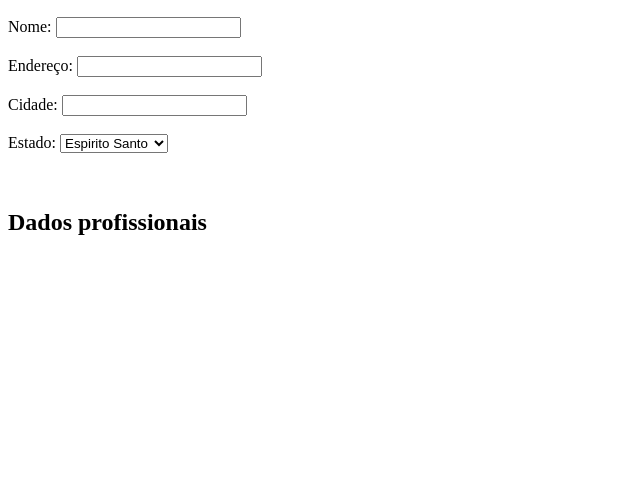
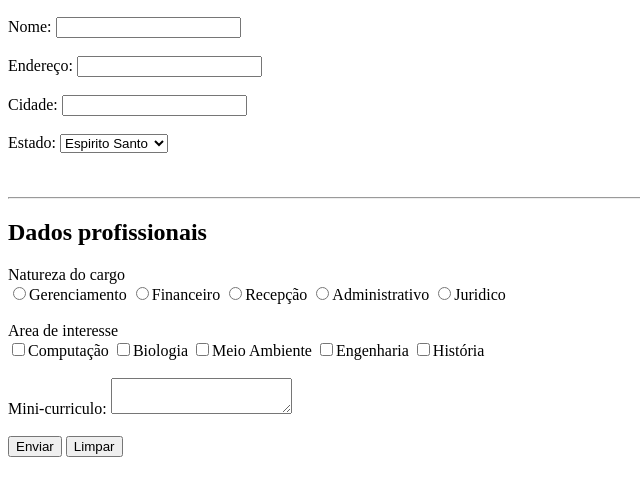
Before and after one commit to joaovwklein/DDS18, a plain HTML site: page exercicioHtml03/index.html in a window 1280 px wide. Shown: the part 110-606 px from the top of the page, without its empty margins (0-640 px from the left). Drawn offline with Linux system fonts and the light colour scheme.

Commit message:
exercicios

```diff
--- a/exercicioHtml03/index.html
+++ b/exercicioHtml03/index.html
@@ -28,9 +28,31 @@
     </div>
     <br>
     <br>
-    <div>
+    <hr>
         <h2>Dados profissionais</h2>
-        <label for="natureza do cargo"></label>
+        <label for="natureza do cargo">Natureza do cargo</label>
+        <br>
+        <input type="radio" name="cargo" value="Gerencia">Gerenciamento
+        <input type="radio" name="cargo" value="Financeiro">Financeiro
+        <input type="radio" name="cargo" value="Recepção">Recepção
+        <input type="radio" name="cargo" value="Administrativo">Administrativo
+        <input type="radio" name="cargo" value="Juridico">Juridico
+        <br><br>
+        <label for="area de interesse">Area de interesse</label>
+        <br>
+        <input type="checkbox" name="area">Computação
+        <input type="checkbox" name="area1">Biologia
+        <input type="checkbox" name="area2">Meio Ambiente
+        <input type="checkbox" name="area3">Engenharia
+        <input type="checkbox" name="area4">História
+        <br><br>
+        <label for="mini-curriculo">Mini-curriculo:</label>
+        <textarea name="mini-curriculo"></textarea>
+        <br><br>
+        <input type="submit"value="Enviar">
+        <input type="reset" value="Limpar">
+
+
     </div>
 </body>
 </html>
```
Also changed, not shown: aula3html/form.html (+1 -1 lines).
